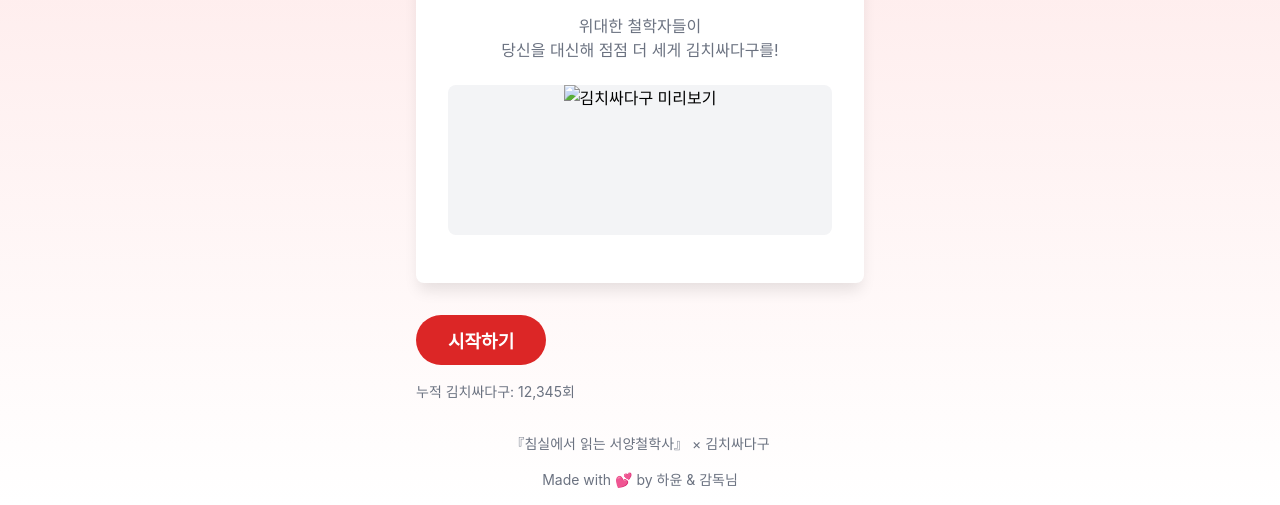
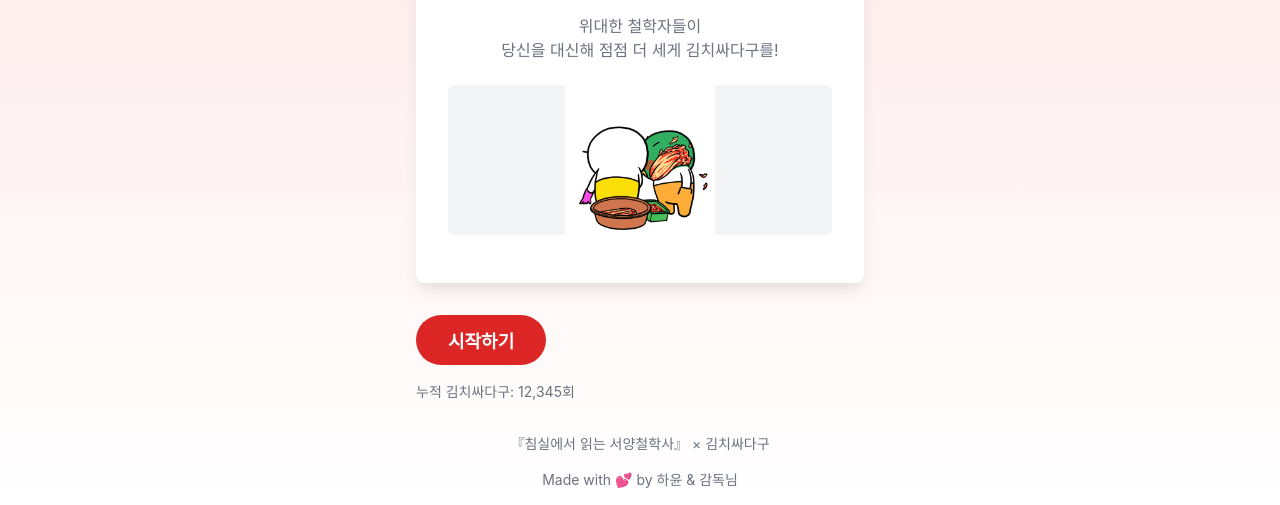
Before and after one commit to habonggil/kimchi-slap, a plain HTML site: page index.html in a window 1280 px wide. Shown: the part 364-869 px from the top of the page. Drawn offline with Linux system fonts and the light colour scheme.

Commit message:
Update index.html
Update intro with kimchi slap GIF

```diff
--- a/index.html
+++ b/index.html
@@ -1050,7 +1050,7 @@
                     <p class="text-gray mb-6">위대한 철학자들이<br>당신을 대신해 점점 더 세게 김치싸다구를!</p>
 
                     <div class="mb-4" style="height: 150px; overflow: hidden; border-radius: 0.5rem; background: #f3f4f6; display: flex; align-items: center; justify-content: center;">
-    <img src="Slap_Kimchi_GIF_by_kwaesam.gif"
+   <img src="Slap Kimchi GIF by kwaesam.gif"
          alt="김치싸다구 미리보기"
          style="height: 100%; width: auto; object-fit: contain;">
 </div>
```
